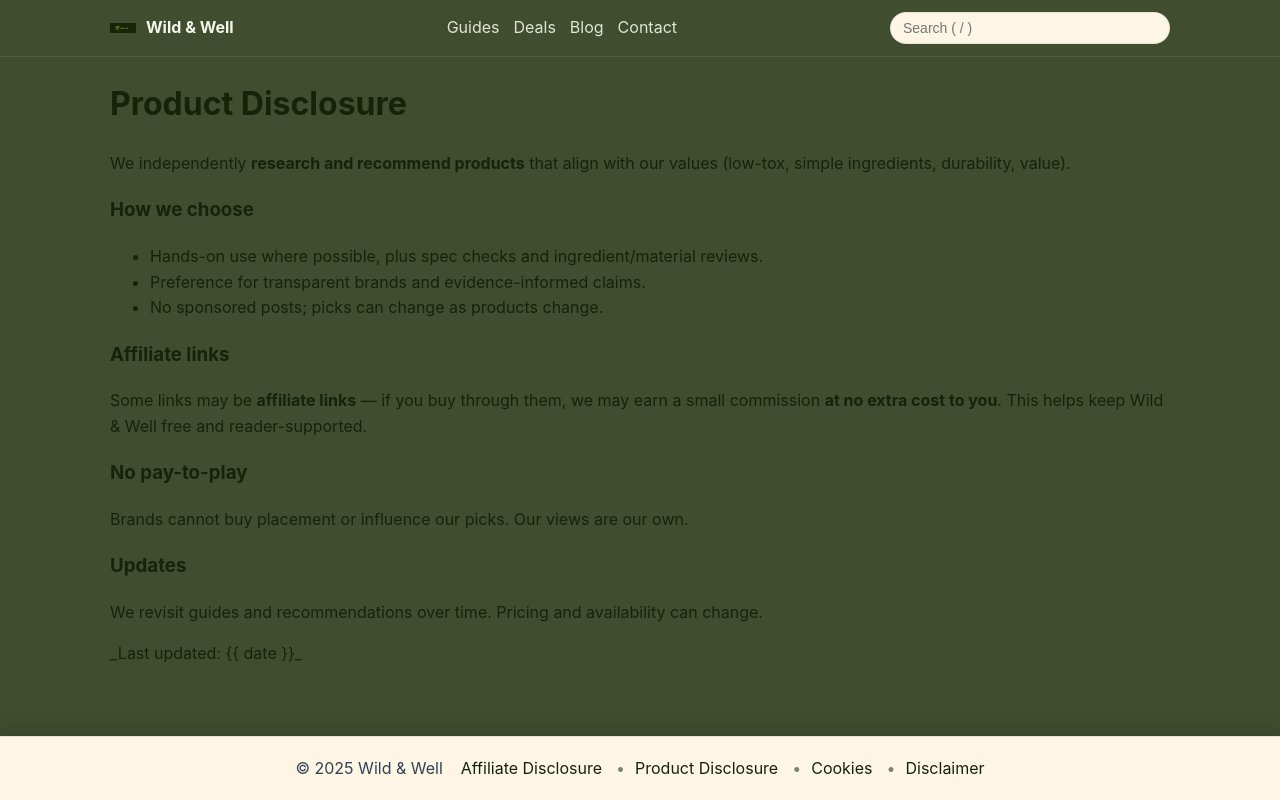
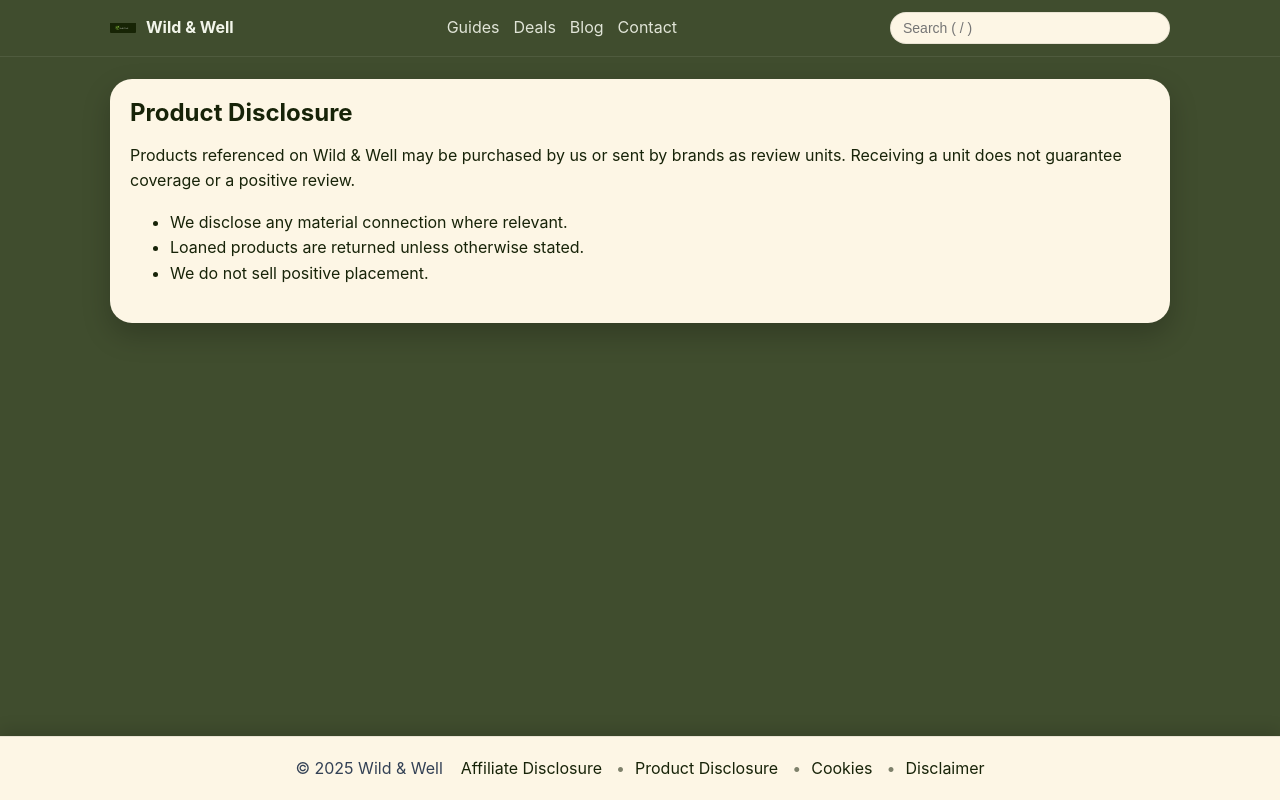
Before and after one commit to dariosandison/Eco---Holistic, a Next.js app: page /product-disclosure in a window 1280 px wide. Built offline with nearby package versions, Linux system fonts and the light colour scheme.

Commit message:
Update product-disclosure.js

```diff
--- a/pages/product-disclosure.js
+++ b/pages/product-disclosure.js
@@ -1,29 +1,24 @@
+// pages/product-disclosure.js
 import Head from 'next/head';
-import { getDocBySlug } from '../lib/content';
-import { renderMarkdown } from '../lib/markdown';
 
-export default function ProductDisclosure({ doc, html }) {
+export default function ProductDisclosure() {
   return (
     <>
       <Head>
-        <title>{doc?.title ? `${doc.title} | Wild & Well` : 'Product Disclosure | Wild & Well'}</title>
-        {doc?.description ? <meta name="description" content={doc.description} /> : null}
+        <title>Product Disclosure — Wild &amp; Well</title>
+        <meta name="robots" content="noindex,follow" />
       </Head>
-      <main className="container">
-        <h1>{doc?.title || 'Product Disclosure'}</h1>
-        <article dangerouslySetInnerHTML={{ __html: html || '' }} />
-      </main>
+      <div className="container" style={{ marginTop: 22 }}>
+        <article className="post">
+          <h1 className="post-title">Product Disclosure</h1>
+          <p>Products referenced on Wild &amp; Well may be purchased by us or sent by brands as review units. Receiving a unit does not guarantee coverage or a positive review.</p>
+          <ul>
+            <li>We disclose any material connection where relevant.</li>
+            <li>Loaned products are returned unless otherwise stated.</li>
+            <li>We do not sell positive placement.</li>
+          </ul>
+        </article>
+      </div>
     </>
   );
 }
-
-export async function getStaticProps() {
-  const fields = ['slug', 'title', 'date', 'content', 'excerpt', 'description'];
-  // IMPORTANT: positional args (dir, slug, fields)
-  const doc = getDocBySlug('content/legal', 'product-disclosure', fields);
-
-  if (!doc) return { notFound: true };
-
-  const html = renderMarkdown(doc.content || '');
-  return { props: { doc, html } };
-}
```
